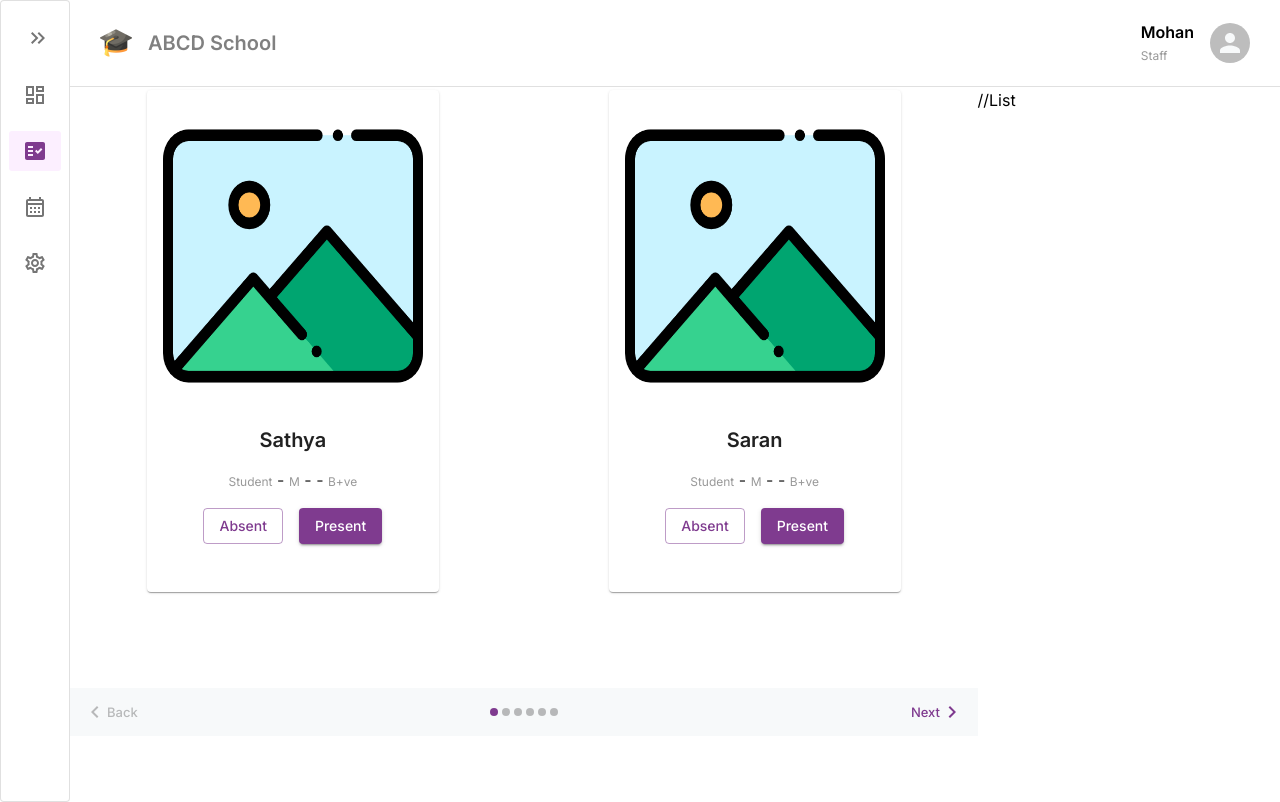
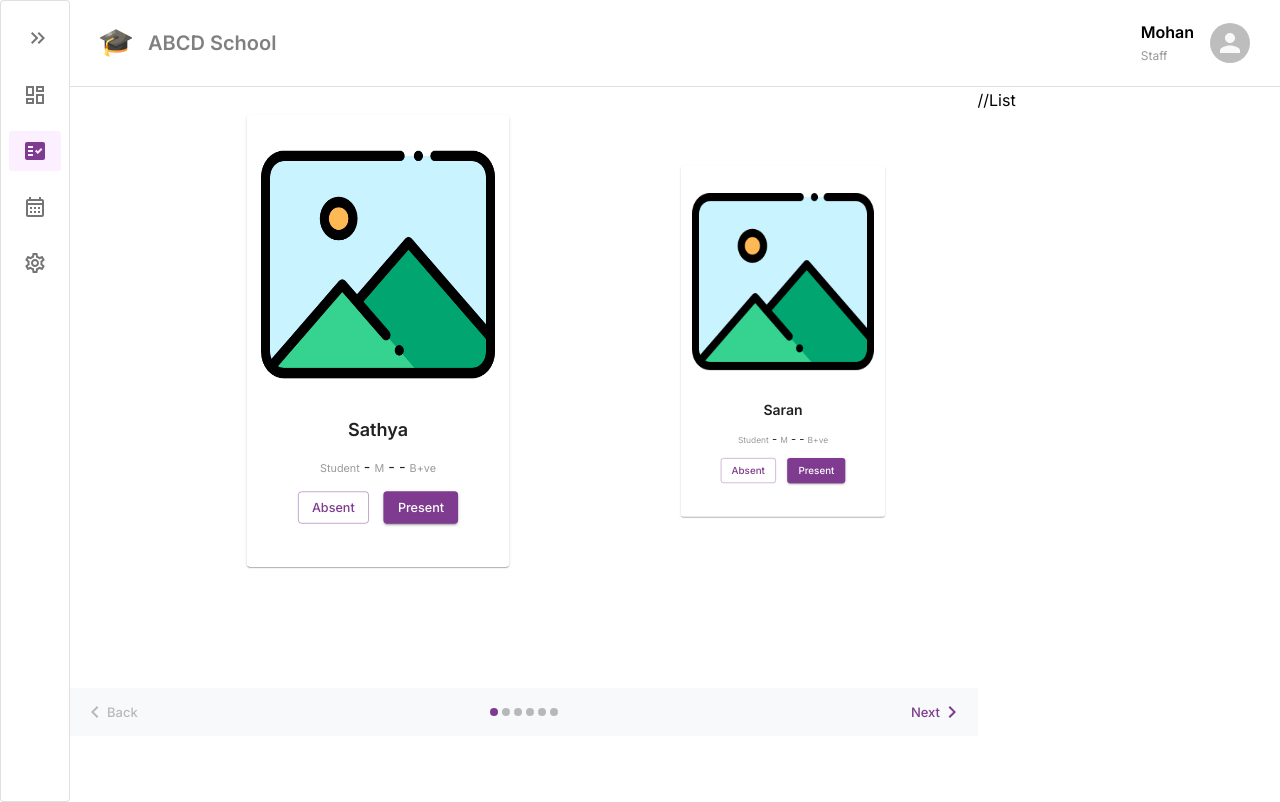
Before and after one commit to Mohan11061999/schooladministor, a Next.js app: page /home/attendance in a window 1280 px wide. Built offline with nearby package versions, Linux system fonts and the light colour scheme.

Commit message:
framer motion ux addition

```diff
--- a/package.json
+++ b/package.json
@@ -13,6 +13,7 @@
     "@emotion/styled": "^11.11.5",
     "@mui/icons-material": "^5.15.16",
     "@mui/material": "^5.15.16",
+    "framer-motion": "^11.1.9",
     "next": "14.2.3",
     "react": "^18",
     "react-dom": "^18"
--- a/src/app/home/attendance/studCarosel.js
+++ b/src/app/home/attendance/studCarosel.js
@@ -8,6 +8,7 @@ import KeyboardArrowLeft from '@mui/icons-material/KeyboardArrowLeft';
 import KeyboardArrowRight from '@mui/icons-material/KeyboardArrowRight';
 import StudCard from './studCard';
 import { Grid } from '@mui/material';
+import { motion } from 'framer-motion';
 
 const steps = [
     {
@@ -52,12 +53,15 @@ const StudCarosel = () => {
     return (
         <Grid container direction={"column"} justifyContent={"center"} gap={12} >
             <Grid item container gap={2} justifyContent={"space-around"} alignItems={"center"}>
-                {steps[activeStep - 1]?.label ? <StudCard name={steps[activeStep - 1].label} /> : <></>}
-
-                <StudCard name={steps[activeStep].label} />
-
-                {steps[activeStep + 1]?.label ? <StudCard name={steps[activeStep + 1].label} /> : <></>}
-
+                <motion.div initial={{ scale: 0.7 }}  >
+                    {steps[activeStep - 1]?.label ? <StudCard name={steps[activeStep - 1].label} /> : <></>}
+                </motion.div>
+                <motion.div initial={{ scale: 0.9 }} whileTap={{ translateX: -100 }}  >
+                    <StudCard name={steps[activeStep].label} />
+                </motion.div>
+                <motion.div initial={{ scale: 0.7 }} >
+                    {steps[activeStep + 1]?.label ? <StudCard name={steps[activeStep + 1].label} /> : <></>}
+                </motion.div>
             </Grid>
             <Grid item  >
                 <MobileStepper
```
Also changed, not shown: 1 other file (tests, documents, lock files or other folders).
